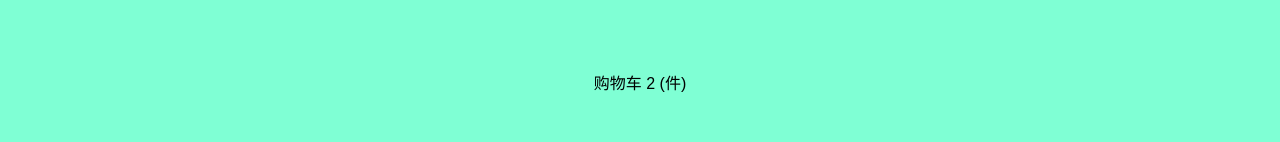
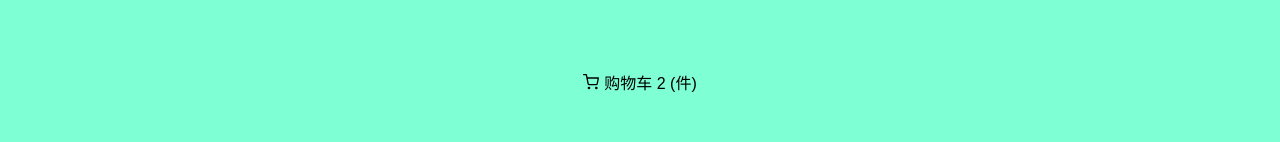
Before and after one commit to 7Relax/rebot-gallery, a React (Create React App) app: page / in a window 1280 px wide. Shown: the part 191-333 px from the top of the page. Built offline with nearby package versions, Linux system fonts and the light colour scheme; a web font is replaced by a local one.

Commit message:
feat: React Event 事件处理

```diff
--- a/package.json
+++ b/package.json
@@ -12,6 +12,7 @@
     "@types/react-dom": "^16.9.8",
     "react": "^17.0.1",
     "react-dom": "^17.0.1",
+    "react-icons": "^4.8.0",
     "react-scripts": "4.0.0",
     "typescript": "^4.0.3",
     "web-vitals": "^0.2.4"
--- a/src/components/ShoppingCart.tsx
+++ b/src/components/ShoppingCart.tsx
@@ -1,5 +1,6 @@
 import React from 'react'
 import style from './ShoppingCart.module.css'
+import { FiShoppingCart } from 'react-icons/fi'
 
 interface Props {
 
@@ -21,19 +22,37 @@ class ShoppingCart extends React.Component<Props, State> {
     this.state = {
       isOpen: false,
     }
+    // this.handleClick = this.handleClick.bind(this)
   }
+
+  // 可以开启 any 类型自动映射: "noImplicitAny": false
+  handleClick = (e: React.MouseEvent<HTMLButtonElement, MouseEvent>) => {
+    // 这里面的 this 要注意并不是指 ShoppingCart 实例，而是指向 handleClick
+    // 所以这里的解决办法就是用 箭头函数 或者调用时用 bind 指定 this
+    // 如：this.handleClick.bind(this)
+
+    console.log('e.target', e.target)               // e.target: 描述事件发生的元素
+    console.log('e.currentTarget', e.currentTarget) // e.currentTarget: 描述事件绑定的元素
+    // 类型转换后再做判断
+    if ((e.target as HTMLElement).nodeName === 'SPAN') {
+      this.setState({ isOpen: !this.state.isOpen })
+    }
+  }
+
   // 渲染 html
   render() {
     return (
       <div className={style.cartContainer}>
         <button
           className={style.button}
-          onClick={() => {
-            this.setState({ isOpen: !this.state.isOpen })
-          }}
-        >购物车 2 (件)</button>
+          onClick={this.handleClick}
+        >
+          <FiShoppingCart />
+          <span>购物车 2 (件)</span>
+        </button>
 
-        <div className={style.cartDropDown}
+        <div
+          className={style.cartDropDown}
           style={{ display: this.state.isOpen ? 'block' : 'none' }}
         >
           <ul>
--- a/tsconfig.json
+++ b/tsconfig.json
@@ -1,5 +1,6 @@
 {
   "compilerOptions": {
+    "noImplicitAny": false,
     "target": "es5",
     "lib": [
       "dom",
```
Also changed, not shown: 1 other file (tests, documents, lock files or other folders).
